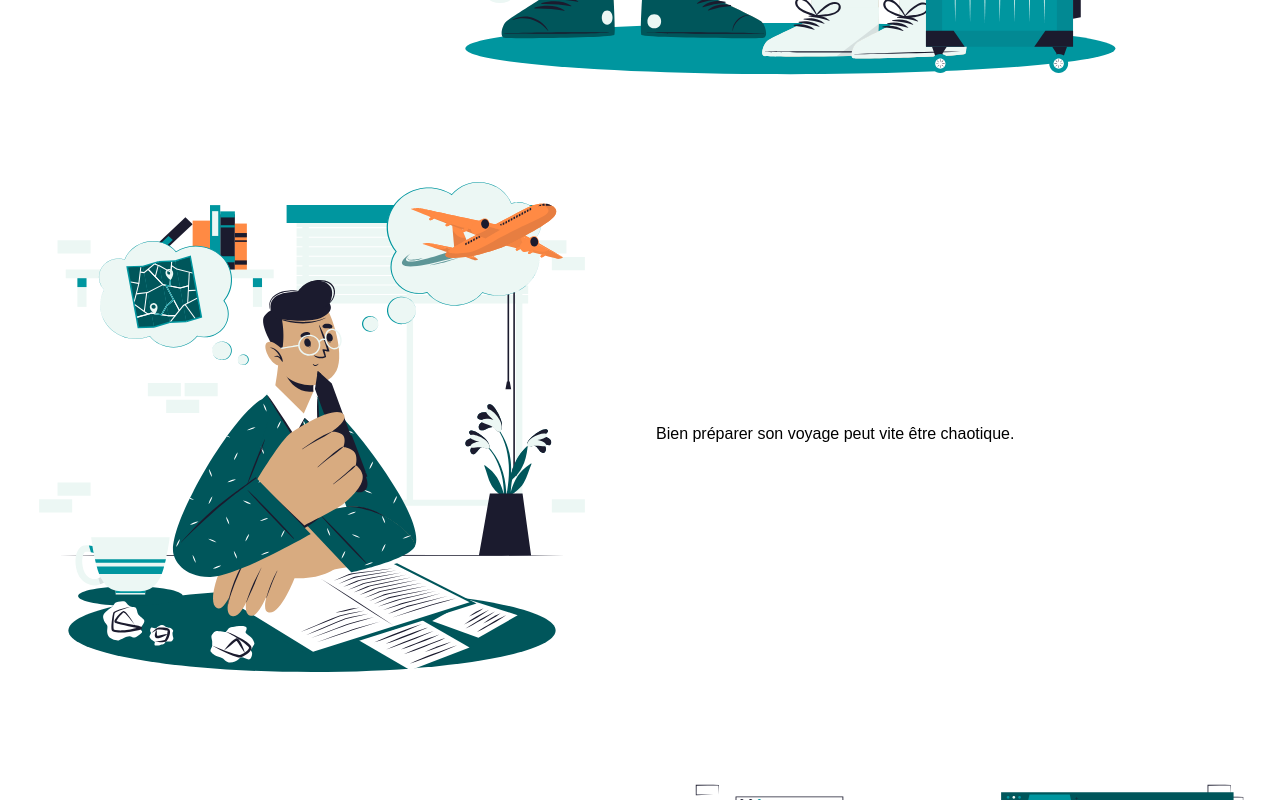
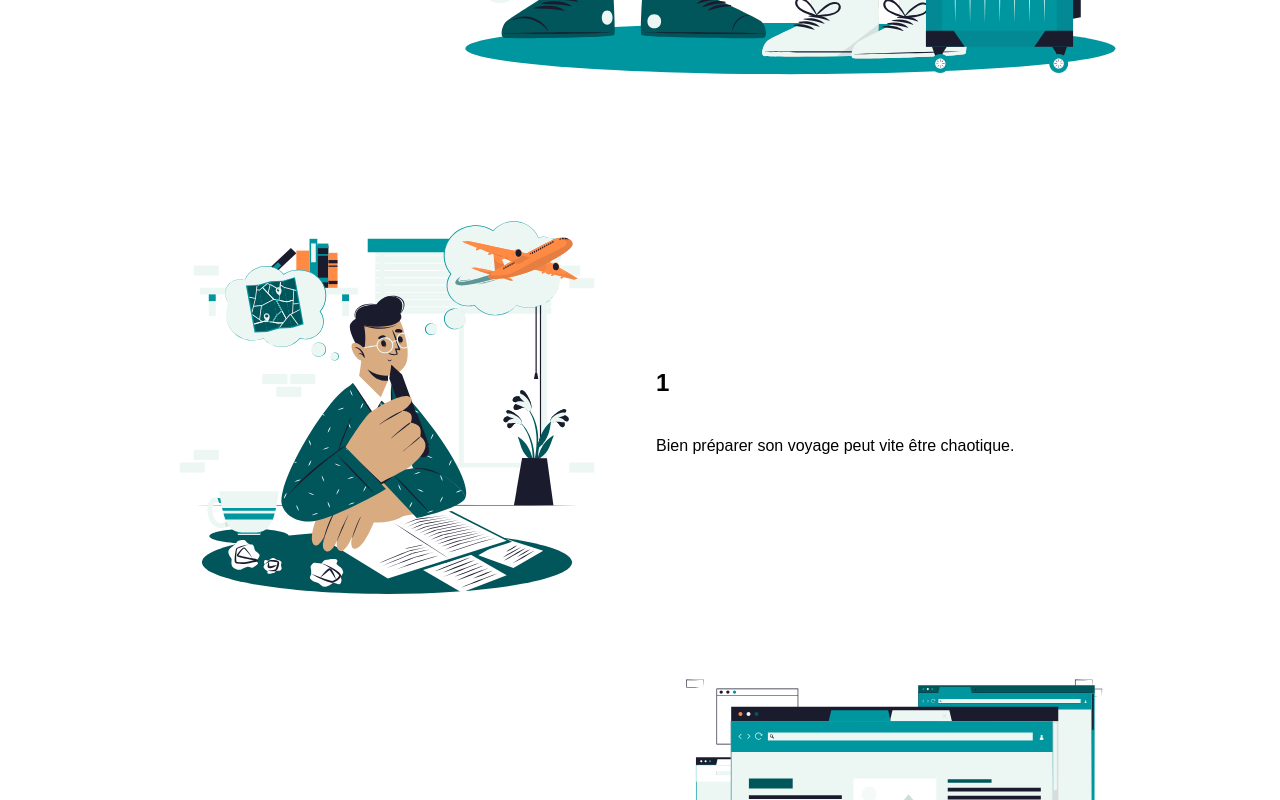
Before and after one commit to Boyadjie/UnVoy, a Next.js app: page / in a window 1280 px wide. Shown: the part 780-1580 px from the top of the page. Built offline with nearby package versions, Linux system fonts and the light colour scheme.

Commit message:
add some styles and reorganised data

```diff
--- a/app/page.module.css
+++ b/app/page.module.css
@@ -3,4 +3,8 @@
     font-family: sans-serif;
     font-size: 2rem;
   }
+
+  > section {
+    padding: 50px 150px;
+  }
 }
--- a/src/components/blocs/withText/TextAndImg.tsx
+++ b/src/components/blocs/withText/TextAndImg.tsx
@@ -26,7 +26,7 @@ export const TextAndImg: React.FC<TextAndImgTypes> = ({
     pictureDetails.position === 'right' ? styles.pictureRight : '';
 
   return (
-    <section id={id} className={`${styles.textAndPicture} ${picturePosition}`}>
+    <div id={id} className={`${styles.textAndPicture} ${picturePosition}`}>
       <div className={styles.picture}>
         <Image
           src={pictureDetails.url}
@@ -37,13 +37,13 @@ export const TextAndImg: React.FC<TextAndImgTypes> = ({
       </div>
       <div className={styles.textContent}>
         <div>
-          {subtitle && <h3>{title}</h3>}
+          {title && <h3>{title}</h3>}
           {subtitle && <h2>{subtitle}</h2>}
           <div className={styles.mainContent}>
             <TextBloc content={textContent} />
           </div>
         </div>
       </div>
-    </section>
+    </div>
   );
 };
--- a/src/components/landing/story/Story.tsx
+++ b/src/components/landing/story/Story.tsx
@@ -1,35 +1,10 @@
+import {storyStepsData} from '../../../data/landingPageStory';
 import {TextAndImg} from '../../blocs/withText/TextAndImg';
-
-const storyStepsData = [
-  {
-    text: 'Bien préparer son voyage peut vite être chaotique.',
-    imgUrl: '/illustrations/story/story-1.svg',
-  },
-  {
-    text: 'Et parmi toutes les informations disponibles, trouver ce qui nous correspond est compliqué.',
-    imgUrl: '/illustrations/story/story-2.svg',
-  },
-  {
-    text: 'Mais plus maintenant !',
-    imgUrl: '/illustrations/story/story-3.svg',
-  },
-  {
-    text: 'Avec UnVoy, préparez vous avec du contenu adapté à vos connaissances et objectifs.',
-    imgUrl: '/illustrations/story/story-4.svg',
-  },
-  {
-    text: 'Il ne vous restera plus qu’à partir serein !',
-    imgUrl: '/illustrations/story/story-5.svg',
-  },
-  {
-    text: 'Et a profiter de votre destination en partagent vos addresses favorites',
-    imgUrl: '/illustrations/story/story-6.svg',
-  },
-];
+import styles from './story.module.css';
 
 export const Story = () => {
   return (
-    <section id="story">
+    <section id="story" className={styles.storyContainer}>
       {storyStepsData.map(({text, imgUrl}, id) => {
         const imgPosition = id % 2 === 1 ? 'right' : 'left';
 
@@ -38,7 +13,7 @@ export const Story = () => {
             key={`story-${id + 1}`}
             pictureDetails={{url: imgUrl, alt: '', position: imgPosition}}
             textContent={text}
-            title={`${id + 1}`}
+            subtitle={`${id + 1}`}
           />
         );
       })}
--- /dev/null
+++ b/src/components/landing/story/story.module.css
@@ -0,0 +1,3 @@
+.storyContainer {
+
+}
--- /dev/null
+++ b/src/data/landingPageStory.ts
@@ -0,0 +1,26 @@
+export const storyStepsData = [
+  {
+    text: 'Bien préparer son voyage peut vite être chaotique.',
+    imgUrl: '/illustrations/story/story-1.svg',
+  },
+  {
+    text: 'Et parmi toutes les informations disponibles, trouver ce qui nous correspond est compliqué.',
+    imgUrl: '/illustrations/story/story-2.svg',
+  },
+  {
+    text: 'Mais plus maintenant !',
+    imgUrl: '/illustrations/story/story-3.svg',
+  },
+  {
+    text: 'Avec UnVoy, préparez vous avec du contenu adapté à vos connaissances et objectifs.',
+    imgUrl: '/illustrations/story/story-4.svg',
+  },
+  {
+    text: 'Il ne vous restera plus qu’à partir serein !',
+    imgUrl: '/illustrations/story/story-5.svg',
+  },
+  {
+    text: 'Et a profiter de votre destination en partagent vos addresses favorites',
+    imgUrl: '/illustrations/story/story-6.svg',
+  },
+];
```
